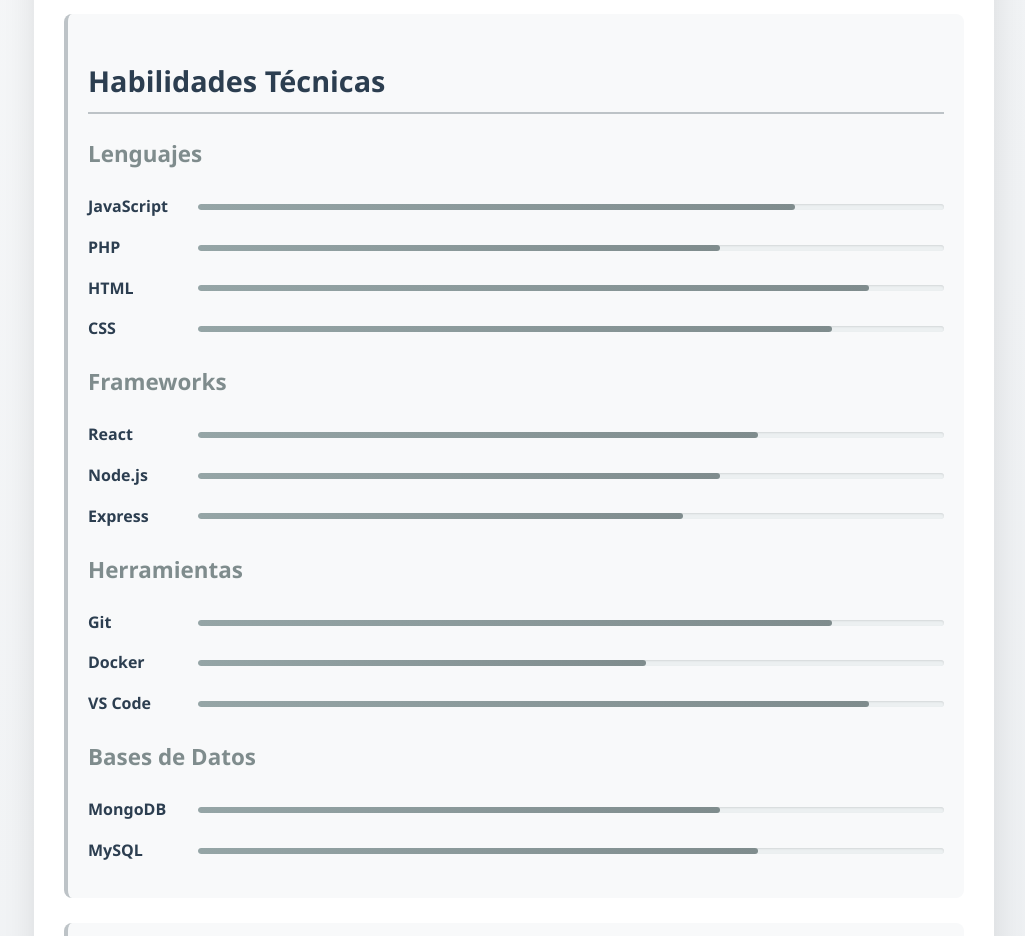
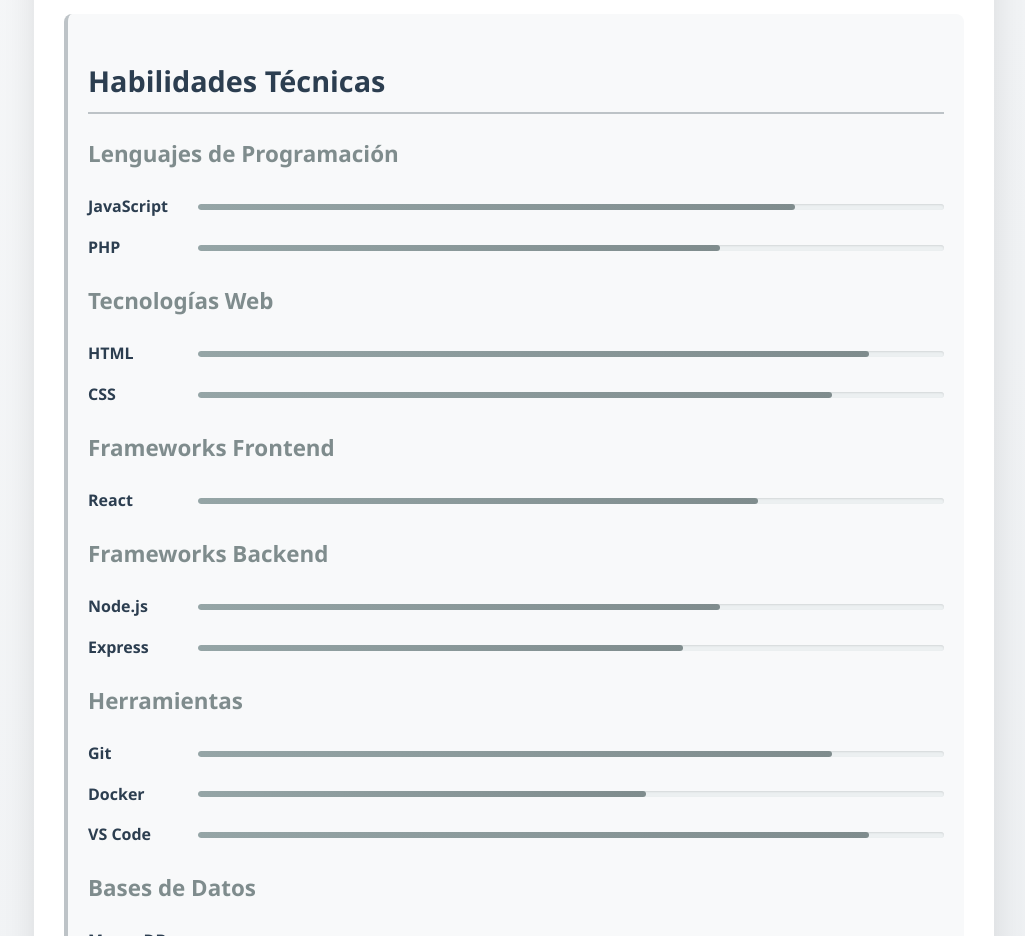
Before and after one commit to harmar03/MultimediosSg, a website: page src/index.html in a window 1280 px wide. Shown: the part 940-1876 px from the top of the page, without its empty margins (126-1151 px from the left). Drawn offline with Linux system fonts and the light colour scheme.

Commit message:
Update skill section headings for clarity and consistency

```diff
--- a/src/index.html
+++ b/src/index.html
@@ -38,7 +38,7 @@
             </section>
             <section class="habilidades">
                 <h2>Habilidades Técnicas</h2>
-                <h3>Lenguajes</h3>
+                <h3>Lenguajes de Programación</h3>
                 <div class="skill">
                     <span>JavaScript</span>
                     <div class="progress-bar"><div class="progress" style="width: 80%"></div></div>
@@ -47,6 +47,7 @@
                     <span>PHP</span>
                     <div class="progress-bar"><div class="progress" style="width: 70%"></div></div>
                 </div>
+                <h3>Tecnologías Web</h3>
                 <div class="skill">
                     <span>HTML</span>
                     <div class="progress-bar"><div class="progress" style="width: 90%"></div></div>
@@ -55,11 +56,12 @@
                     <span>CSS</span>
                     <div class="progress-bar"><div class="progress" style="width: 85%"></div></div>
                 </div>
-                <h3>Frameworks</h3>
+                <h3>Frameworks Frontend</h3>
                 <div class="skill">
                     <span>React</span>
                     <div class="progress-bar"><div class="progress" style="width: 75%"></div></div>
                 </div>
+                <h3>Frameworks Backend</h3>
                 <div class="skill">
                     <span>Node.js</span>
                     <div class="progress-bar"><div class="progress" style="width: 70%"></div></div>
```
